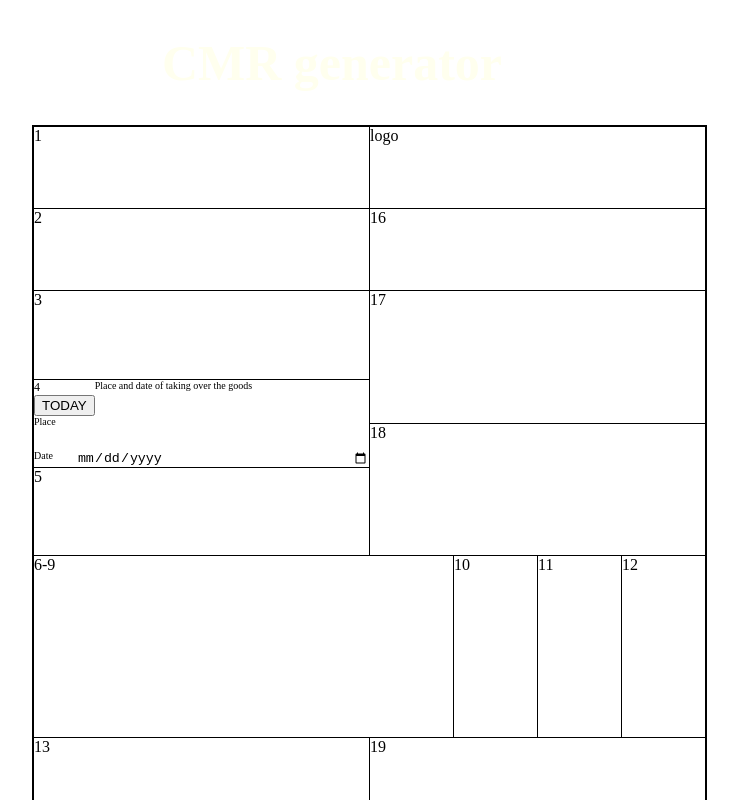
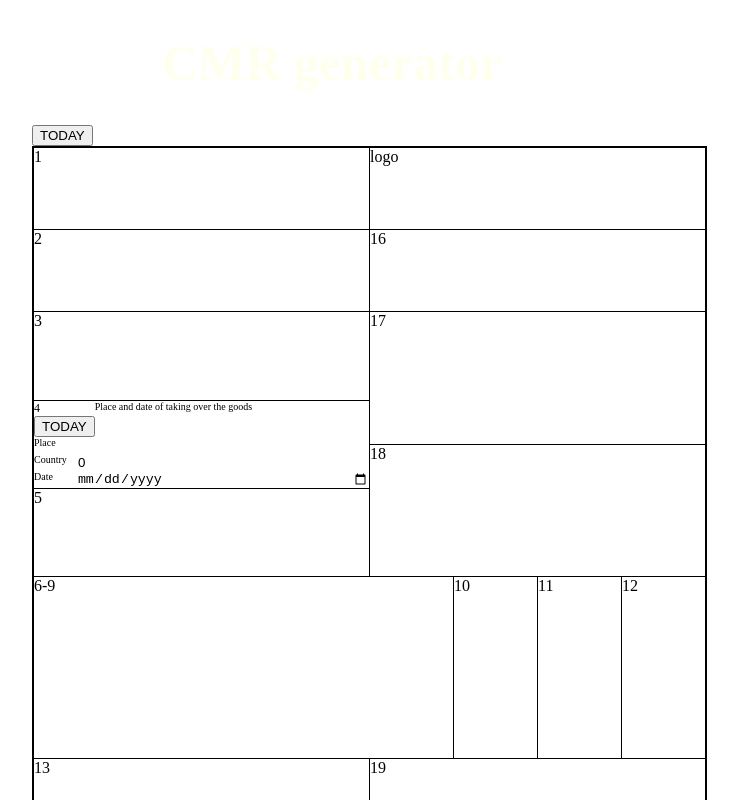
Before and after one commit to vilcinskij/CMR, a Next.js app in the folder nextjs/: page / in a window 1280 px wide. Shown: the top 800 px of the page, without its empty margins (308-1046 px from the left). Built offline with nearby package versions, Linux system fonts and the light colour scheme.

Commit message:
WORK today_button

```diff
--- a/nextjs/components/grafos/grafa4.js
+++ b/nextjs/components/grafos/grafa4.js
@@ -5,11 +5,16 @@ export default function Grafa4({ number, title, country }) {
 
 
 
-    const [text, setText] = useState();
+    const [num, setNum] = useState(0);
+    const [date, setDate] = useState()
 
     function clickHandler() {
-        setText('LOOOBAS')
-        console.log(text);
+        setNum(num + 1);
+        let today = new Date()
+        let day = ("0" + today.getDate()).slice(-2);
+        let month = ("0" + (today.getMonth() + 1)).slice(-2);
+        let year = today.getFullYear()
+        setDate(`${year}-${month}-${day}`)
 
     }
 
@@ -24,11 +29,11 @@ export default function Grafa4({ number, title, country }) {
             </div>
             <div className={styles.grafa4_form}>
                 <label className={styles.label}>Place</label><input className={styles.input}></input>
-                <label className={styles.label}>{text}</label>
+                <label className={styles.label}>Country</label>
                 <input
                     className={styles.input}
                     id='load-country'
-                    defaultValue={text}>
+                    defaultValue={num}>
 
 
                 </input>
@@ -36,7 +41,10 @@ export default function Grafa4({ number, title, country }) {
                 <input
                     className={styles.input}
                     type='date'
-                    id='load-date'>
+                    id='load-date'
+                    defaultValue={date}
+
+                >
                 </input>
             </div>
         </div>
--- a/nextjs/pages/index.js
+++ b/nextjs/pages/index.js
@@ -10,7 +10,7 @@ export default function Home() {
   return (
     <div className={styles.container}>
       <h1 className={`${styles.title} font-effect-fire-animation`}>CMR generator</h1>
-     {/* <TodayButton/> */}
+     <TodayButton/>
       {/* <TodayButton title={item.title} /> */}
       {/* <TodayButton title={item.title} /> */}
       <Cmr />
```
